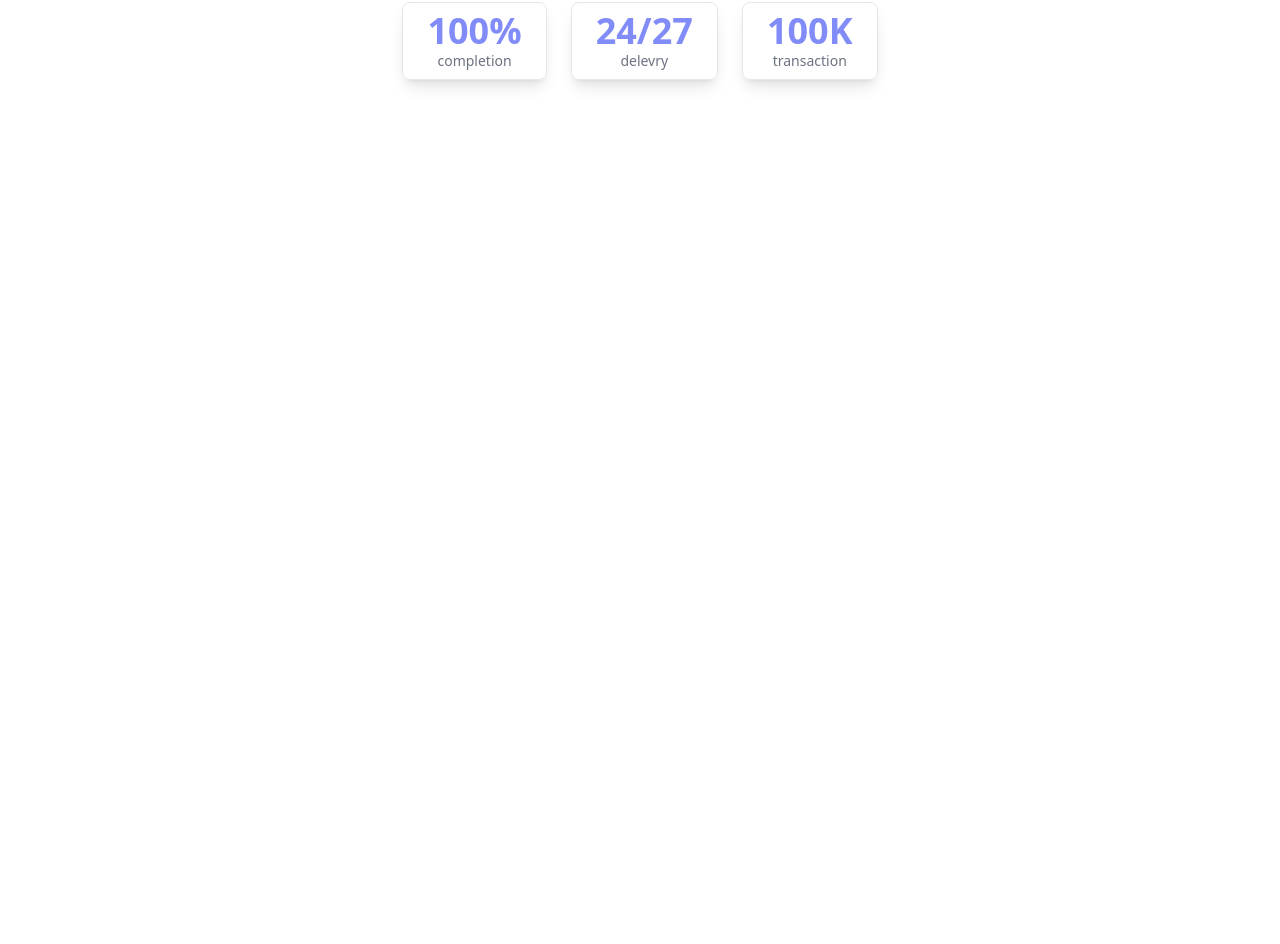
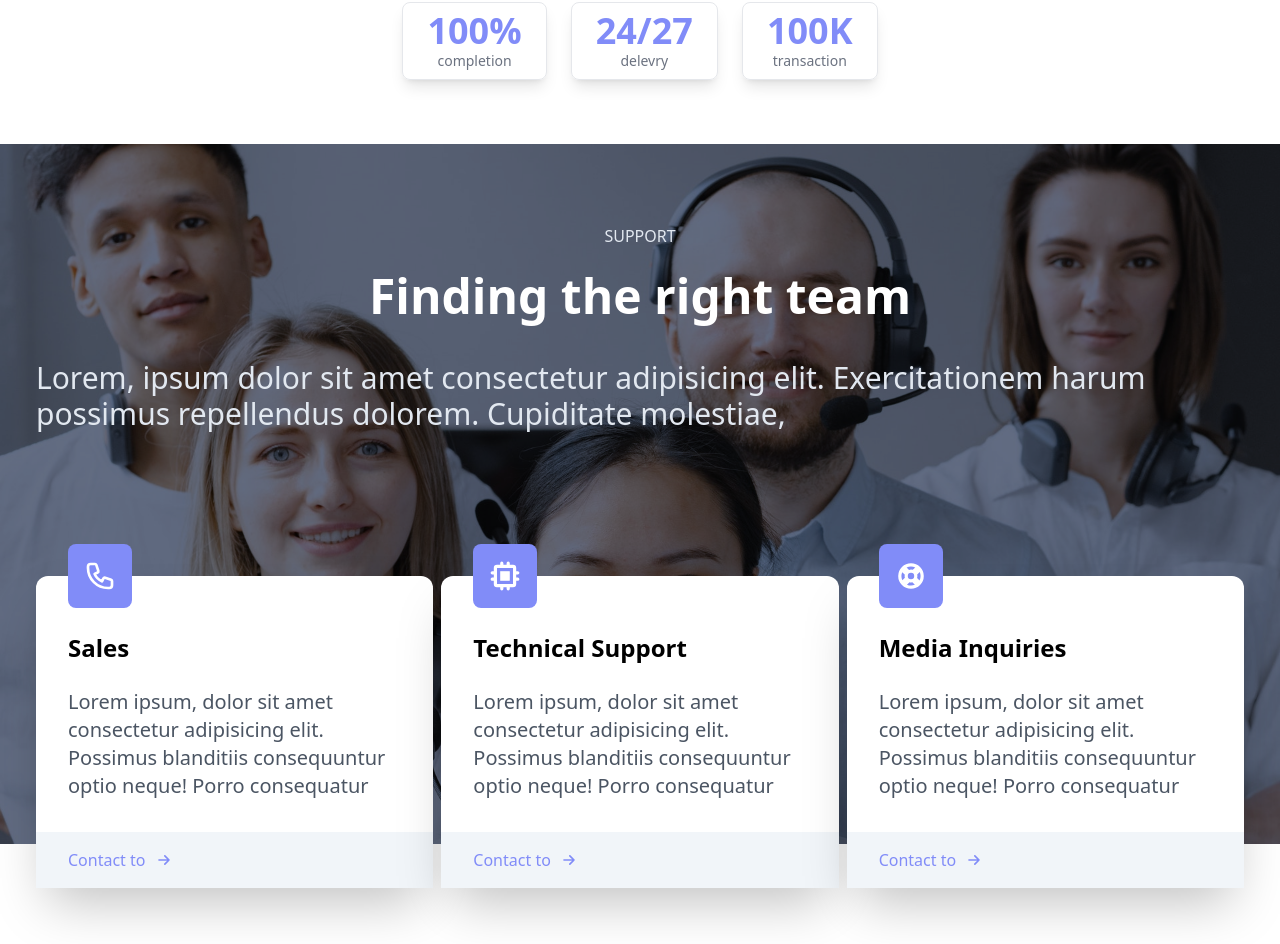
Before and after one commit to bouakram/tailwindcss_react_webpage, a React (Create React App) app: page / in a window 1280 px wide. Shown: the part 1058-2002 px from the top of the page. Before the commit the page ends 1202 px from the top, so only its background shows below. Built offline with nearby package versions, Linux system fonts and the light colour scheme.

Commit message:
adding support components

```diff
--- a/src/App.js
+++ b/src/App.js
@@ -1,12 +1,15 @@
 import Navbar from "./components/Navbar";
 import Hero from "./components/Hero";
 import Trusted from "./components/Trusted";
+import Support from "./components/Support";
+
 function App() {
   return (
     <div>
       <Navbar />
       <Hero />
       <Trusted />
+      <Support />
     </div>
   );
 }
```
